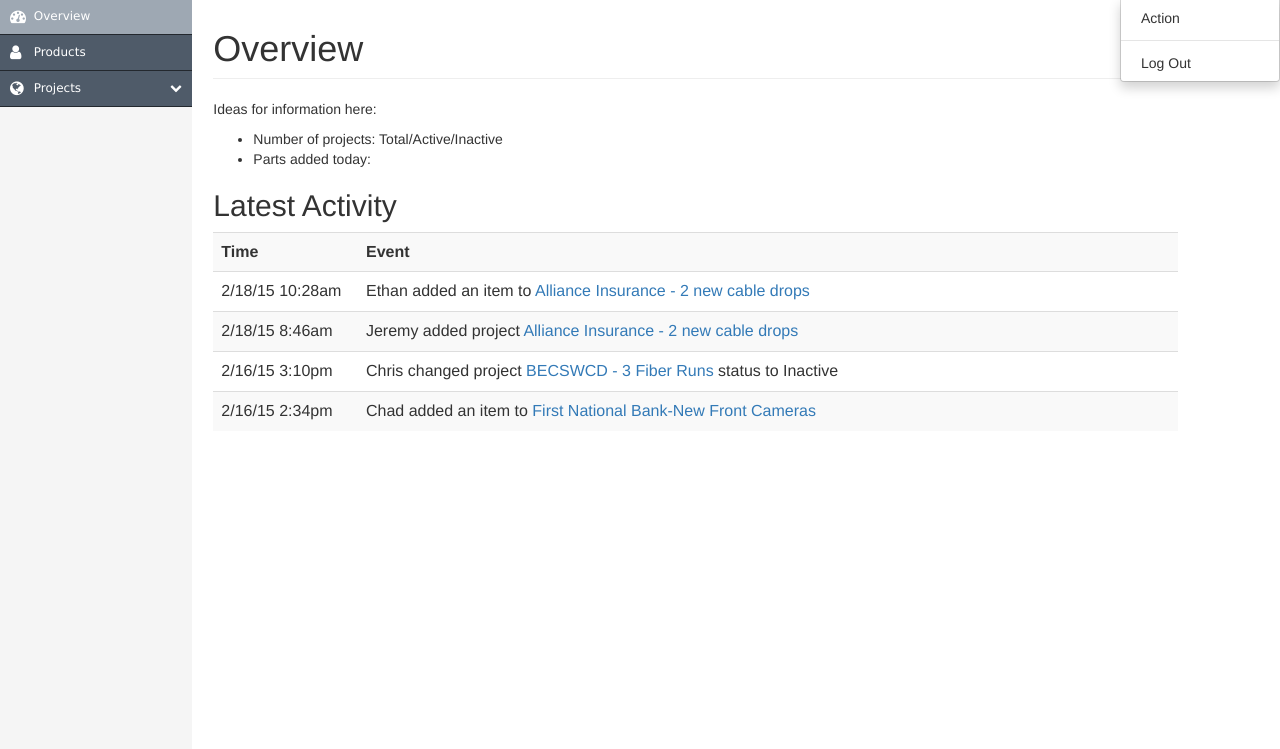
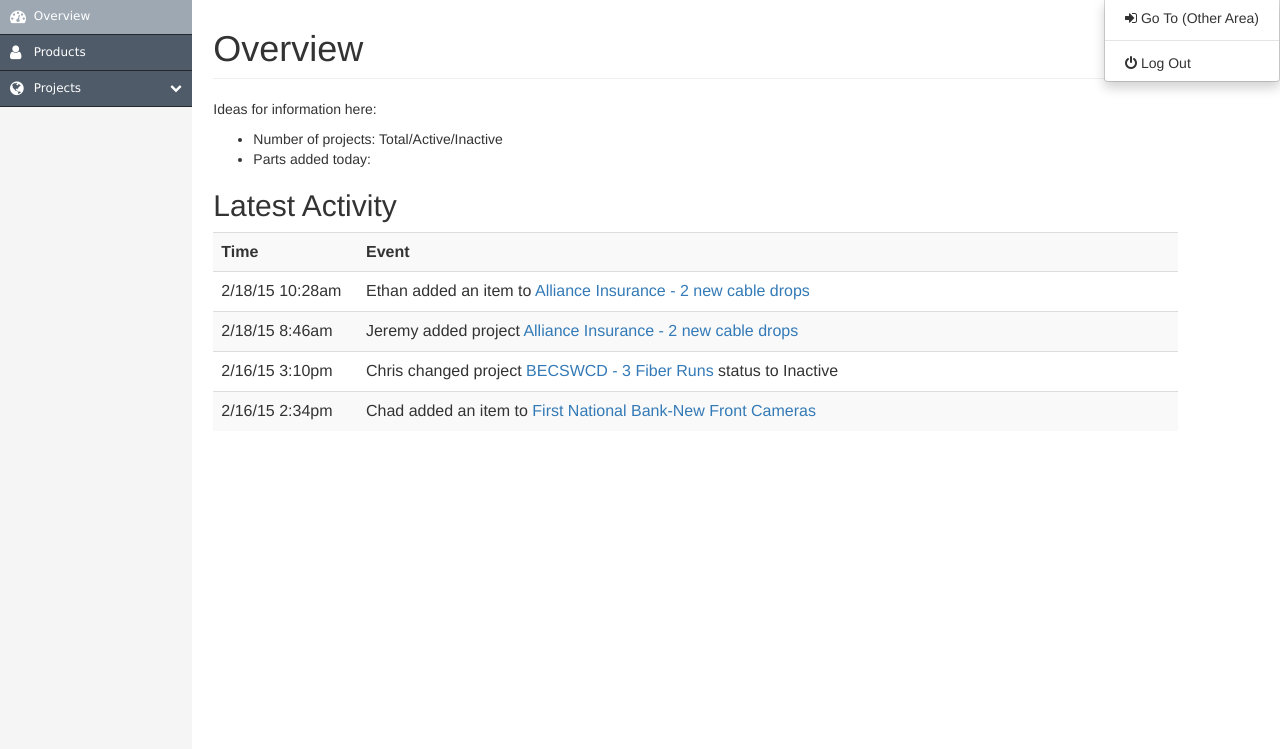
Before and after one commit to mjsorribas/track-that, a PHP site: page /index.php in a window 1280 px wide, after a click that opens the changed part. Shown: the part 51-800 px from the top of the page. Run offline with PHP 8.4, Linux system fonts and the light colour scheme; the visitor is signed in with stand-in values (Sample User, id 1); some libraries are stand-ins or nearby versions.

Commit message:
Add icons to navbar links

```diff
--- a/template/navbar.php
+++ b/template/navbar.php
@@ -1,13 +1,3 @@
-<?php
-    // Need to get the user's name from tbl_users
-
-    // SESSION is already started.
-
-
-
-
-?>
-
         <!-- Start top Navbar -->
         <nav class="navbar navbar-inverse navbar-fixed-top navbar-default">
             <div class="container-fluid">
@@ -25,9 +15,9 @@
                     <li class="dropdown">
                         <a href="#" class="dropdown-toggle" data-toggle="dropdown" role="button" aria-expanded="false">Hi, <?php echo $_SESSION['userName']."!";?> <span class="caret"></span></a>
                         <ul class="dropdown-menu" role="menu">
-                            <li><a href="#">Action</a></li>
+                            <li><a href="#"><i class="fa fa-sign-in"></i> Go To (Other Area)</a></li>
                             <li class="divider"></li>
-                            <li><a href="logout.php">Log Out</a></li>
+                            <li><a href="logout.php"><i class="fa fa-power-off"></i> Log Out</a></li>
                         </ul>
                     </li>
                   </ul>
```
